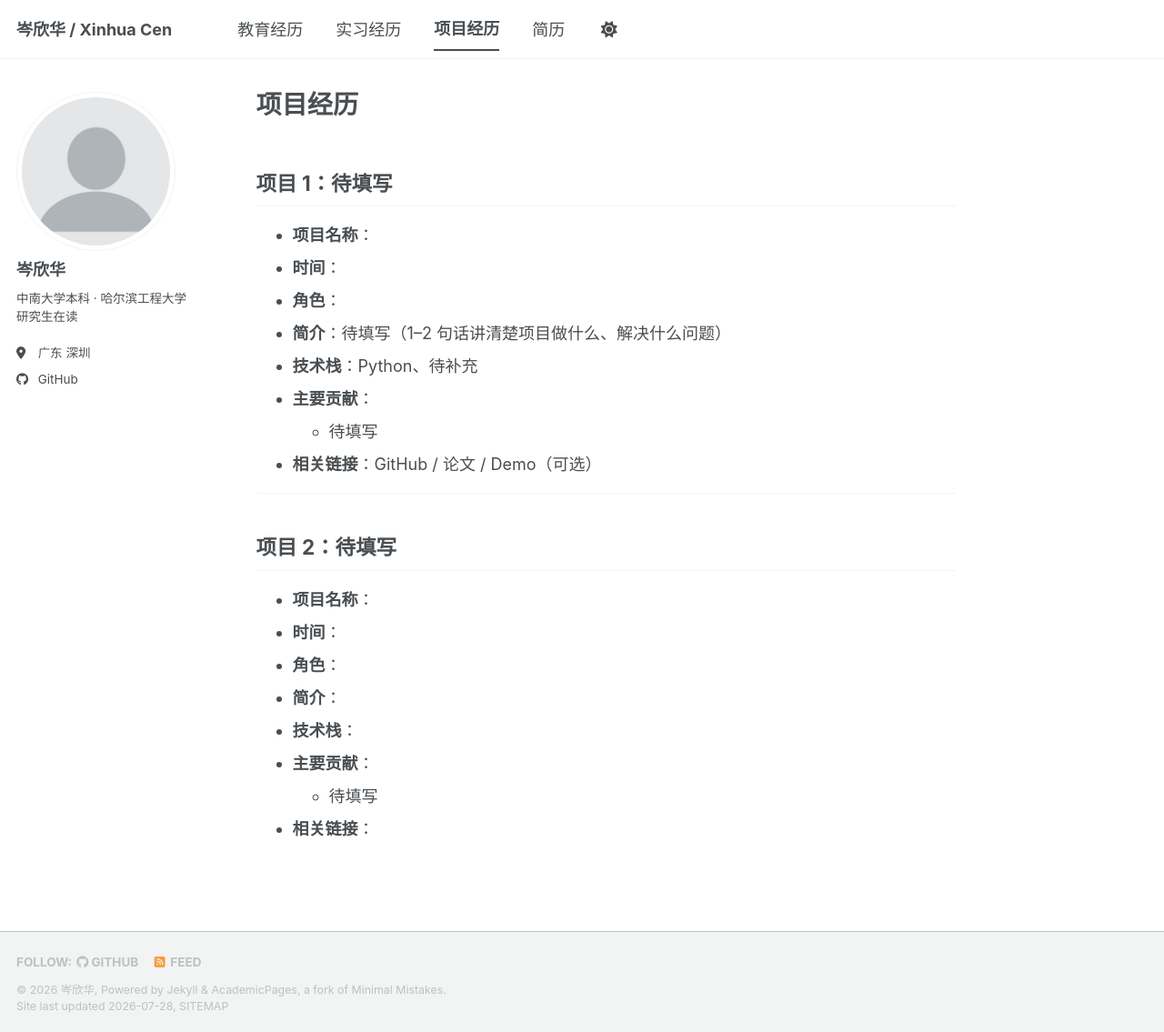
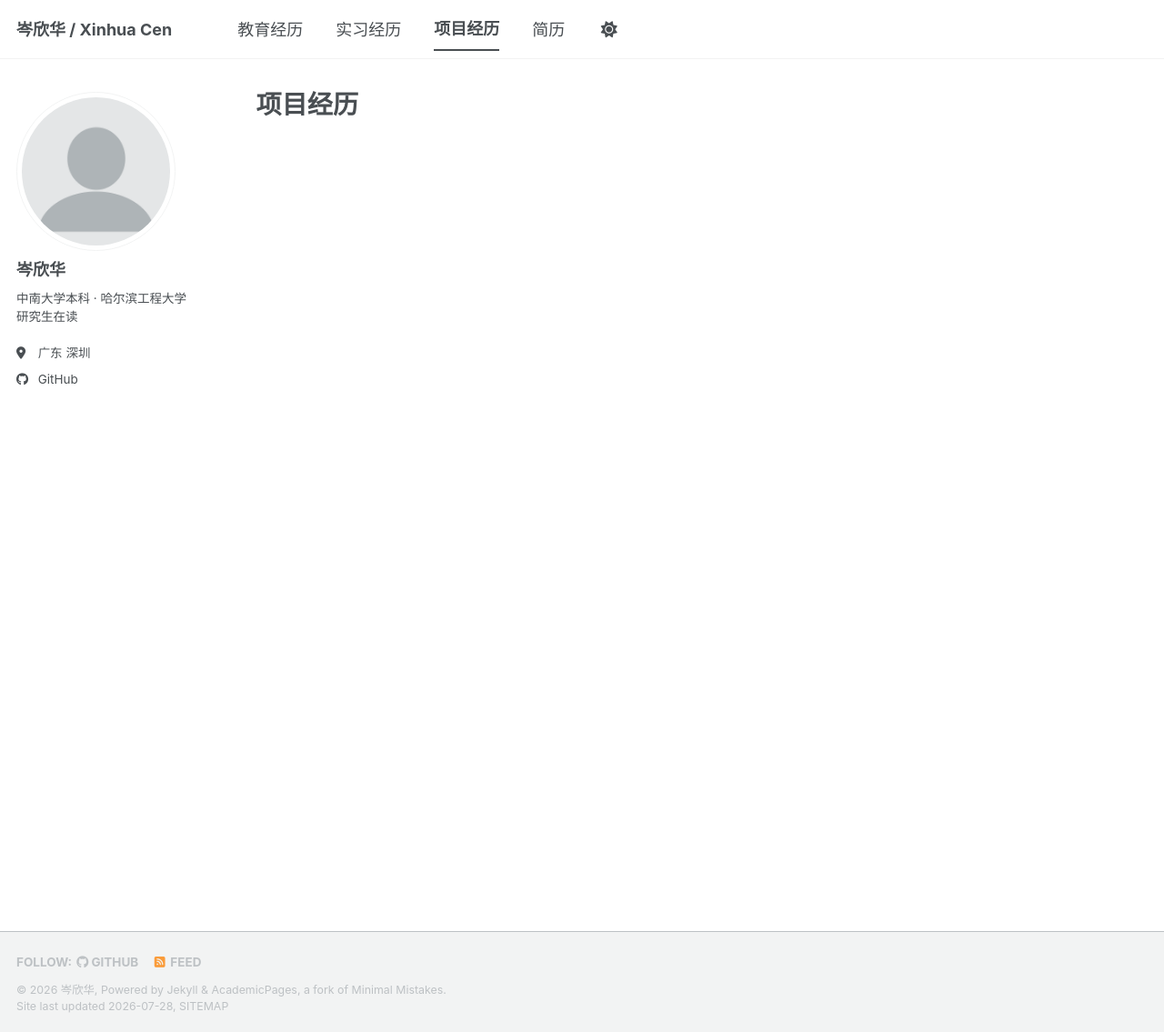
Before and after one commit to cccxhua/Xinhua-Cen, a Jekyll site: the page built from _pages/projects.md, in a window 1280 px wide and 1135 px high. Shown: the whole window at 91% size. Built offline with Jekyll 4.4.1, drawn with Linux system fonts in a browser that asks for light colours; a script bundle is joined from its source files by our own code; library files that are not in the unit come from our copies.

Commit message:
Hide project placeholder template until real content lands
Wrap the two placeholder blocks in HTML comments so the page
renders empty for now, rather than showing "待填写" stubs.

Co-Authored-By: Claude Opus 4.7 <noreply@anthropic.com>

```diff
--- a/_pages/projects.md
+++ b/_pages/projects.md
@@ -3,7 +3,7 @@ permalink: /projects/
 title: "项目经历"
 author_profile: true
 ---
-
+<!--
 ## 项目 1：待填写
 
 - **项目名称**：
@@ -26,4 +26,4 @@ author_profile: true
 - **技术栈**：
 - **主要贡献**：
   - 待填写
-- **相关链接**：
+- **相关链接**： -->
```
